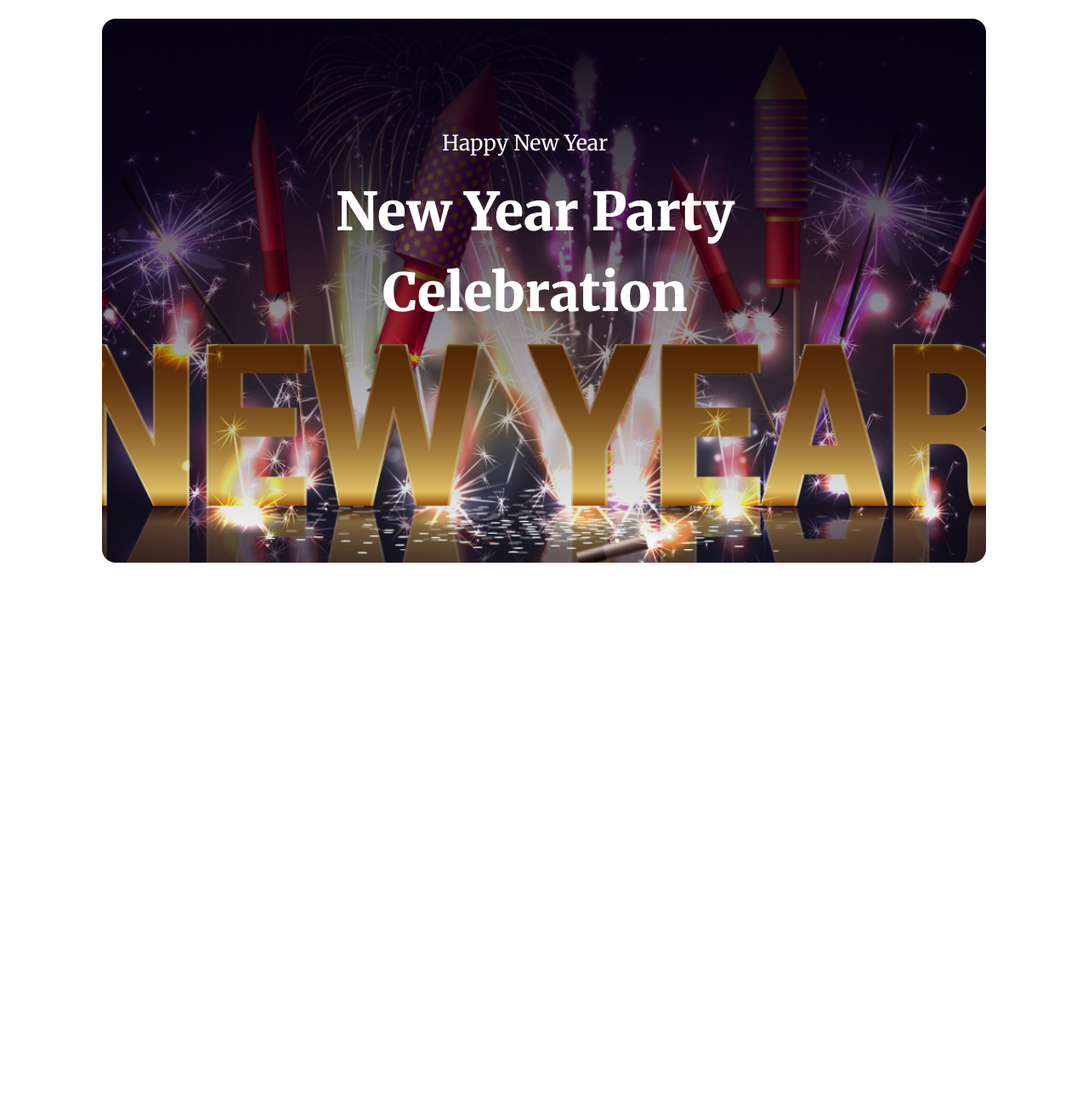
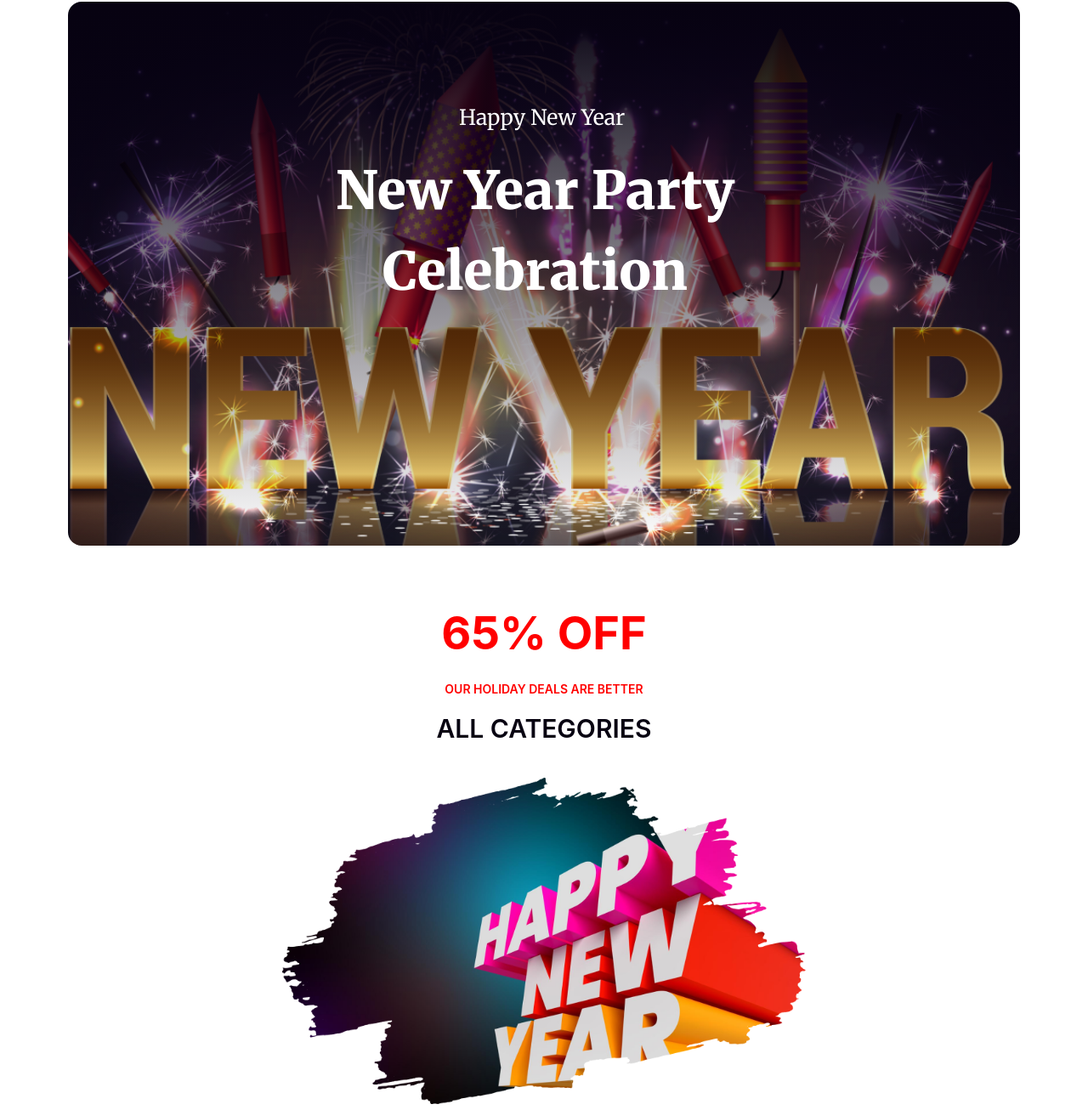
Before and after one commit to samiha782/B9A1-New-Year-New-Mission-main, a plain HTML site: page index.html in a window 1280 px wide. Shown: the part 38-1344 px from the top of the page at 85% size. Before the commit the page ends 800 px from the top, so only its background shows below. Drawn offline with Linux system fonts and the light colour scheme.

Commit message:
offer section added

```diff
--- a/index.html
+++ b/index.html
@@ -11,17 +11,34 @@
 <body>
     <header>
         <nav class=" header-banner">
-            <div class='banner-text'>
-                <h4>Happy New Year</h4>
+            <div>
+                <h4 id='banner-text1'>Happy New Year</h4>
             </div>
-            <div class="banner-text">
-                <h1>New Year Party <br>Celebration</h1>
+            <div>
+                <h1 id='banner-text2'>New Year Party <br>Celebration</h1>
             </div>
         </nav>
-
-
     </header>
-    <main></main>
+    <main class="main-section">
+        <div class="offer-section">
+            <div>
+                <h2 id="off">
+                    65% OFF
+                </h2>
+            </div>
+            <div>
+                <h4 id="holiday">
+                    OUR HOLIDAY DEALS ARE BETTER
+                </h4>
+            </div>
+            <div>
+                <h1 id="categories">ALL CATEGORIES</h1>
+            </div>
+            <div>
+                <img id="new-year-pic" src="resources/New Year Photo.png" alt="">
+            </div>
+        </div>
+    </main>
     <footer></footer>
 </body>
 
--- a/styles/style.css
+++ b/styles/style.css
@@ -1,6 +1,6 @@
 @import url('https://fonts.googleapis.com/css2?family=Merriweather:wght@300;400;700;900&display=swap');
 * {
-  margin: 30px;
+  margin: 20px;
   margin-bottom: 0px;
   font-family: 'Merriweather', serif;
 }
@@ -17,20 +17,17 @@
   height: 80vh;
   text-align: center;
   color: #fff;
-  position: relative;
-}
-.header-banner {
   color: rgba(242, 246, 249);
   font-size: 40px;
   font-weight: 700;
   text-align: center;
-  /* padding-top:20%; */
-  /* padding-left: 5px; */
+  position: relative;
 }
-h4 {
+
+#banner-text1 {
   position: absolute;
   top: 100px;
-  left: 370px;
+  left: 440px;
   color: #fff;
   text-align: center;
   font-family: Merriweather;
@@ -39,18 +36,48 @@ h4 {
   font-weight: 400;
   line-height: normal;
 }
-h1 {
+#banner-text2 {
   position: absolute;
-  top: 150px;
-  left: 245px;
+  top: 155px;
+  left: 295px;
   color: #fff;
   text-align: center;
   font-size: 62px;
   font-weight: 900;
-  line-height: 95px; /* 131.944% */
+  line-height: 95px;
 }
-.banner-text {
-  /* position: absolute;
-  top: 150px;
-  left: 300px; */
+.offer-section {
+  padding-top: 30px;
+  text-align: center;
 }
+#new-year-pic {
+  height: 48vh;
+}
+#off {
+  color: #f00;
+  text-align: center;
+  font-family: Inter;
+  font-size: 54px;
+  font-style: normal;
+  font-weight: 700;
+  line-height: normal;
+}
+#holiday {
+  color: #f00;
+  text-align: center;
+  font-family: Inter;
+  font-size: 14px;
+  font-style: normal;
+  font-weight: 600;
+  line-height: normal;
+  padding-top: 5px;
+}
+#categories {
+  color: #070211;
+  text-align: center;
+  font-family: Inter;
+  font-size: 30px;
+  font-style: normal;
+  font-weight: 600;
+  line-height: normal;
+}
```
